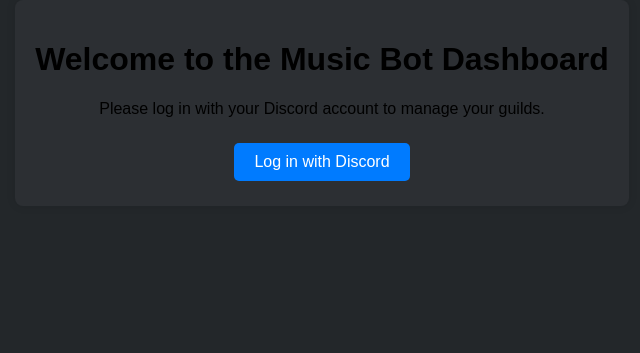
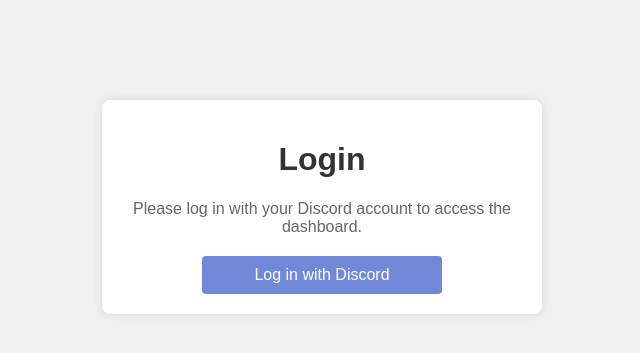
Before and after one commit to krushna06/Wace-dashboard, a Node server app: page / in a window 1280 px wide. Shown: the top 353 px of the page, without its empty margins (318-958 px from the left). Run offline with Node 20, Linux system fonts and the light colour scheme; some libraries are stand-ins or nearby versions.

Commit message:
Added some styling.

```diff
--- a/public/css/dashboard.css
+++ b/public/css/dashboard.css
@@ -34,5 +34,6 @@
 }
 
 .btn {
-    margin-left: 10px; /* Adjust margin as needed */
+    margin-left: 10px;
+    background-color: #5f73bc;
 }
--- /dev/null
+++ b/public/css/login.css
@@ -0,0 +1,44 @@
+/* login.css */
+body {
+    font-family: Arial, sans-serif;
+    background-color: #f0f0f0;
+    margin: 0;
+    padding: 0;
+}
+
+.container {
+    max-width: 400px;
+    margin: 100px auto;
+    background-color: #ffffff;
+    padding: 20px;
+    border-radius: 8px;
+    box-shadow: 0 0 10px rgba(0, 0, 0, 0.1);
+}
+
+h1 {
+    text-align: center;
+    color: #333333;
+}
+
+p {
+    text-align: center;
+    color: #666666;
+}
+
+.btn {
+    display: block;
+    width: 100%;
+    max-width: 200px;
+    margin: 20px auto 0;
+    padding: 10px 20px;
+    text-align: center;
+    color: #ffffff;
+    background-color: #7289da;
+    border: none;
+    border-radius: 4px;
+    text-decoration: none;
+}
+
+.btn:hover {
+    background-color: #5f73bc;
+}
--- a/public/css/style.css
+++ b/public/css/style.css
@@ -8,41 +8,34 @@ body {
     align-items: center;
 }
 
-
 .container {
     text-align: center;
     background: #2c2f33;
     padding: 20px;
     border-radius: 8px;
     box-shadow: 0 0 10px rgba(0,0,0,0.1);
+    color: #fff; /* Set text color to white */
 }
 
 h2 {
     margin-top: 20px;
+    color: #fff; /* Set text color to white */
 }
 
 h3 {
     margin-top: 15px;
+    color: #fff; /* Set text color to white */
 }
 
 p {
     margin: 5px 0;
-}
-
-img {
-    border: 1px solid #ddd;
-    border-radius: 4px;
-    padding: 5px;
-}
-
-
-p {
-    margin-bottom: 20px;
+    color: #fff; /* Set text color to white */
 }
 
 ul {
     list-style: none;
     padding: 0;
+    color: #fff; /* Set text color to white */
 }
 
 li {
@@ -53,17 +46,17 @@ a.btn {
     display: inline-block;
     margin: 5px;
     padding: 10px 20px;
-    background-color: #007bff;
-    color: #fff;
+    background-color: #5f73bc;
+    color: #fff; /* Set text color to white */
     text-decoration: none;
     border-radius: 5px;
     transition: background-color 0.3s;
 }
 
 a.btn:hover {
-    background-color: #0056b3;
+    background-color: #5f73bc;
 }
 
 a.btn:active {
-    background-color: #004085;
+    background-color: #5f73bc;
 }
--- a/views/index.ejs
+++ b/views/index.ejs
@@ -3,13 +3,13 @@
 <head>
     <meta charset="UTF-8">
     <meta name="viewport" content="width=device-width, initial-scale=1.0">
-    <link rel="stylesheet" href="/css/style.css">
-    <title>Music Bot Dashboard</title>
+    <link rel="stylesheet" href="/css/login.css">
+    <title>Login</title>
 </head>
 <body>
     <div class="container">
-        <h1>Welcome to the Music Bot Dashboard</h1>
-        <p>Please log in with your Discord account to manage your guilds.</p>
+        <h1>Login</h1>
+        <p>Please log in with your Discord account to access the dashboard.</p>
         <a href="/auth/discord" class="btn">Log in with Discord</a>
     </div>
 </body>
--- a/views/login.ejs
+++ b/views/login.ejs
@@ -3,7 +3,7 @@
 <head>
     <meta charset="UTF-8">
     <meta name="viewport" content="width=device-width, initial-scale=1.0">
-    <link rel="stylesheet" href="/css/style.css">
+    <link rel="stylesheet" href="/css/login.css">
     <title>Login</title>
 </head>
 <body>
```
